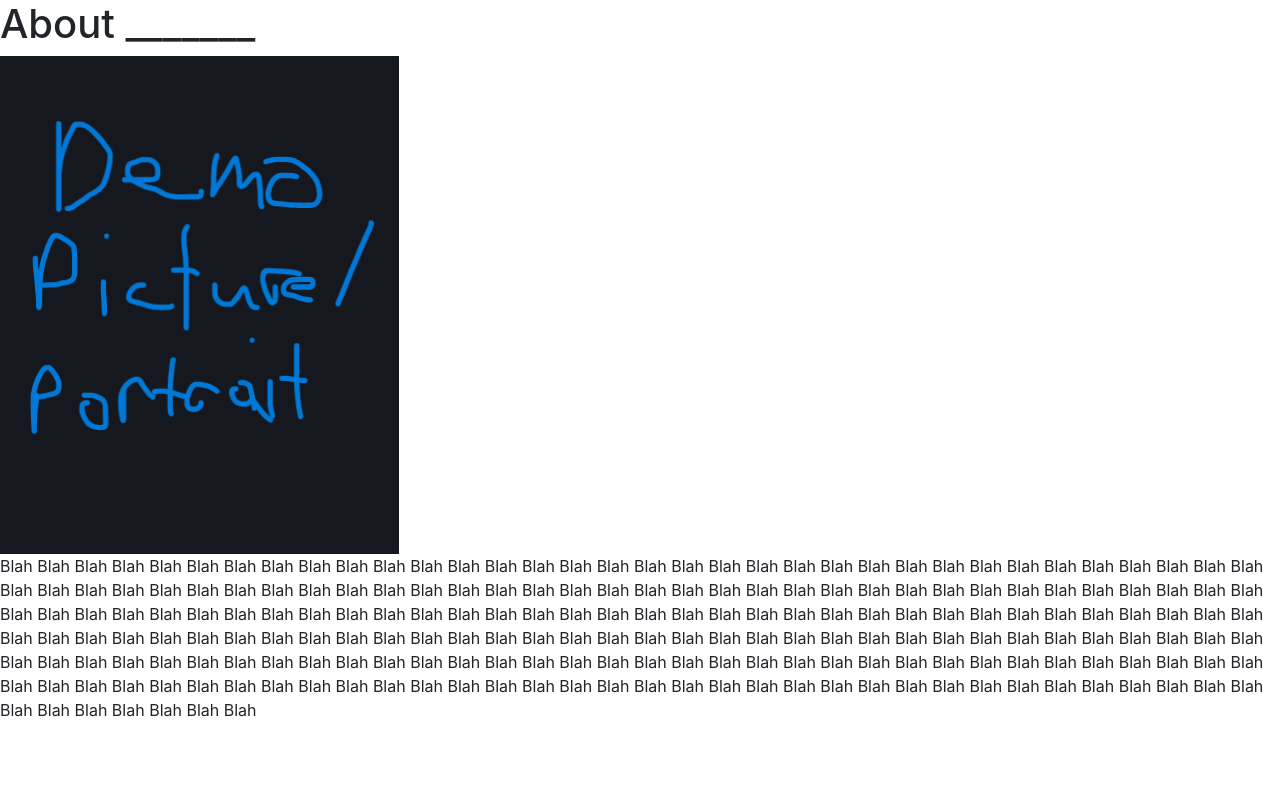
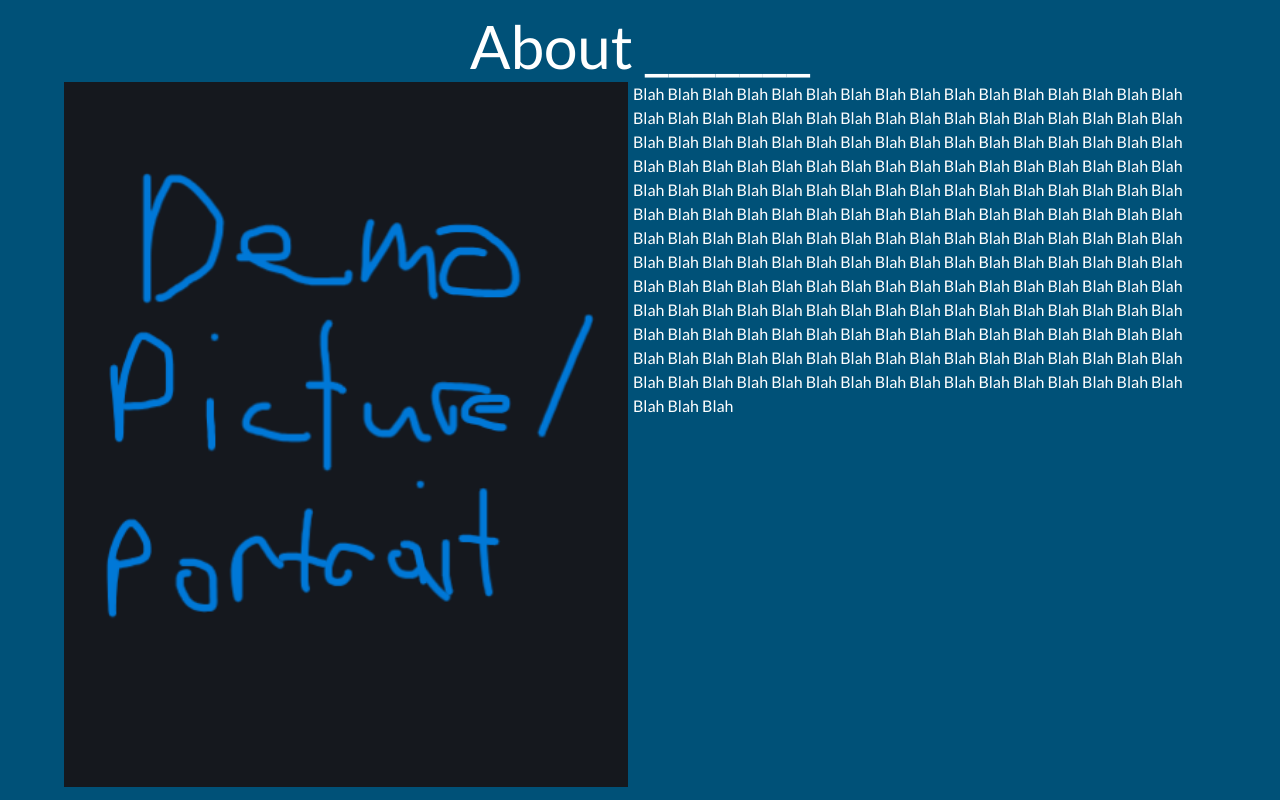
Before and after one commit to Carrot-muncher/stackblitz-starters-wpoxww7v, a website: page about_body_t1.html in a window 1280 px wide. Drawn offline with nearby package versions, Linux system fonts and the light colour scheme.

Commit message:
Worked on About Type 1

```diff
--- a/about_body_t1.html
+++ b/about_body_t1.html
@@ -9,8 +9,8 @@
     <script src="https://cdn.jsdelivr.net/npm/bootstrap@4.6.2/dist/js/bootstrap.bundle.min.js"></script>
 </head>
 
-<body>
-    <h1>
+<body class="body">
+    <h1 class="main-header">
         About _______
     </h1>
     <div>
--- a/about_body_t1_css/about_body_t1.css
+++ b/about_body_t1_css/about_body_t1.css
@@ -0,0 +1,28 @@
+/*Imports*/
+@import url('https://fonts.googleapis.com/css2?family=Lato:ital,wght@0,400..900;1,400..900&display=swap');
+/*Body*/
+.body{
+    width: 90%;
+    margin: auto;
+    background-color: rgb(0, 81, 120);
+}
+/*Main Header*/
+.main-header{
+    font-family: "Lato";
+    font-size: 60px;
+    text-align: center;
+    margin-top: 10px;
+    margin-bottom: 0;
+    color: white;
+}
+.body-images{
+    display: inline-block;
+    vertical-align: top;
+    width: 49%;
+}
+.body-text{
+    display: inline-block;
+    width: 50%;
+    font-family: "Lato";
+    color: white;
+}
```
Also changed, not shown: about_the_art_department.html (+1 -1 lines), about_the_artists.html (+1 -1 lines), about_the_school.html (+1 -1 lines), index.html (+1 -1 lines), sitemap.html (+1 -1 lines), year_10_gallery.html (+1 -1 lines), year_11_gallery.html (+1 -1 lines), year_12_gallery.html (+1 -1 lines), year_13_gallery.html (+1 -1 lines), year_9_gallery.html (+1 -1 lines).
